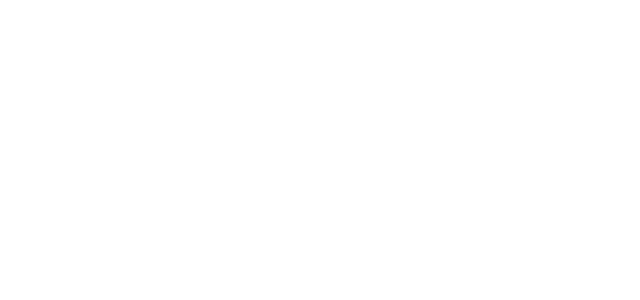
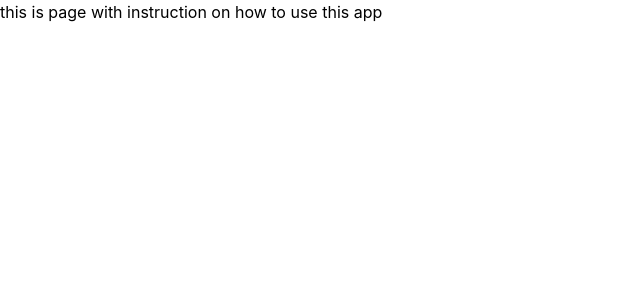
Before and after one commit to EgorFray/fdword, a React app in the folder frontend/: page /manual in a window 1280 px wide. Before the commit this address had no page. Shown: the top 300 px of the page, without its empty margins (0-640 px from the left). Built offline with nearby package versions, Linux system fonts and the light colour scheme; the HTML template or start-up script is replaced by a standard one.

Commit message:
Add manual page

```diff
--- a/frontend/src/App.jsx
+++ b/frontend/src/App.jsx
@@ -1,5 +1,6 @@
 import { BrowserRouter, Navigate, Route, Routes } from "react-router-dom";
-import Dashboard from "./ui/Dashboard";
+import Dashboard from "./pages/Dashboard";
+import Manual from "./pages/Manual";
 
 function App() {
   return (
@@ -7,6 +8,7 @@ function App() {
       <Routes>
         <Route index element={<Navigate replace to="/dashboard" />} />
         <Route path="/dashboard" element={<Dashboard />} />
+        <Route path="/manual" element={<Manual />} />
       </Routes>
     </BrowserRouter>
   );
--- /dev/null
+++ b/frontend/src/pages/Manual.jsx
@@ -0,0 +1,5 @@
+function Manual() {
+  return <div>this is page with instruction on how to use this app</div>;
+}
+
+export default Manual;
```
Also changed, not shown: frontend/src/pages/Dashboard.jsx (renamed from frontend/src/ui/Dashboard.jsx). Lines whose indentation alone changed are shown as unchanged.
